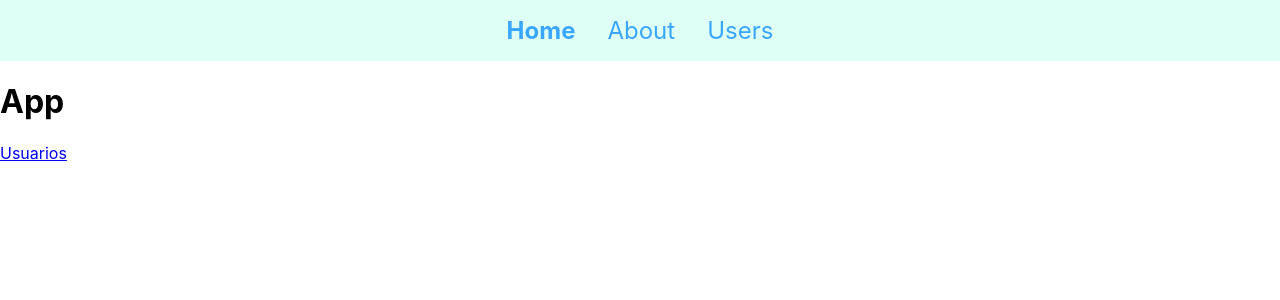
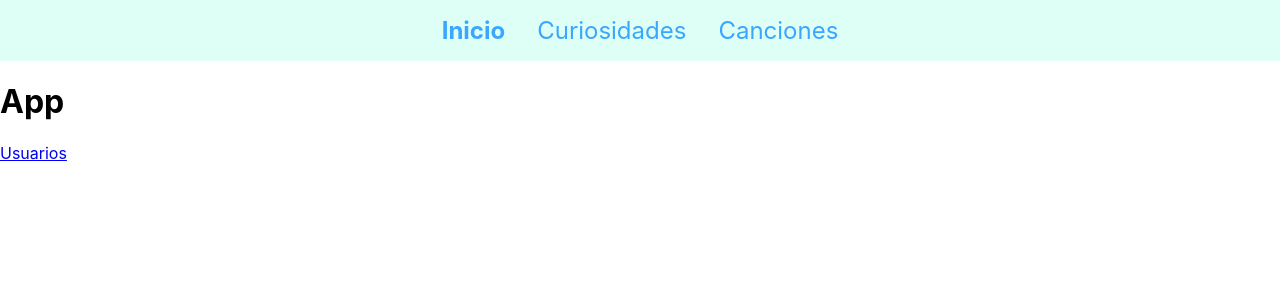
Before and after one commit to Zekret/react-route, a React (Create React App) app: page / in a window 1280 px wide. Shown: the top 300 px of the page. Built offline with nearby package versions, Linux system fonts and the light colour scheme.

Commit message:
update: change name html update: hover in navbar

```diff
--- a/public/index.html
+++ b/public/index.html
@@ -24,7 +24,7 @@
       work correctly both with client-side routing and a non-root public URL.
       Learn how to configure a non-root public URL by running `npm run build`.
     -->
-    <title>React App</title>
+    <title>React Router</title>
   </head>
   <body>
     <noscript>You need to enable JavaScript to run this app.</noscript>
--- a/src/components/NavBar.js
+++ b/src/components/NavBar.js
@@ -9,14 +9,14 @@ const NavBar = () => {
                 className={({ isActive }) => (isActive ? "active" : "normal")}
                 to='/'
             >
-                Home
+                Inicio
             </NavLink>
 
 
             <NavLink
                 className={({ isActive }) => (isActive ? "active" : "normal")}
                 to='/about'>
-                About
+                Curiosidades
             </NavLink>
 
 
@@ -24,7 +24,7 @@ const NavBar = () => {
                 className={({ isActive }) => (isActive ? "active" : "normal")}
                 to='/users'
             >
-                Users
+                Canciones
             </NavLink>
         </div>
     );
--- a/src/style/navbar.css
+++ b/src/style/navbar.css
@@ -9,6 +9,11 @@
     font-size: 24px;
     text-decoration: none;
     color: #39A6FF;
+    transition-duration: 250ms;
+}
+
+.normal:hover {
+    transform: scale(0.975);
 }
 
 .nav-container {
```
